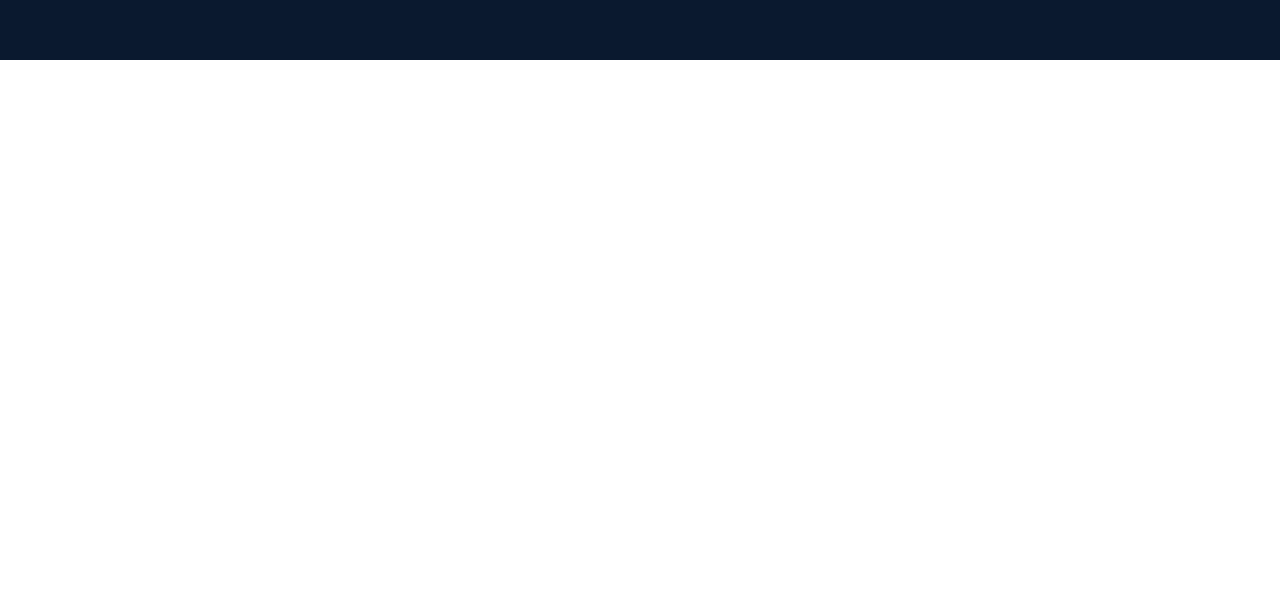
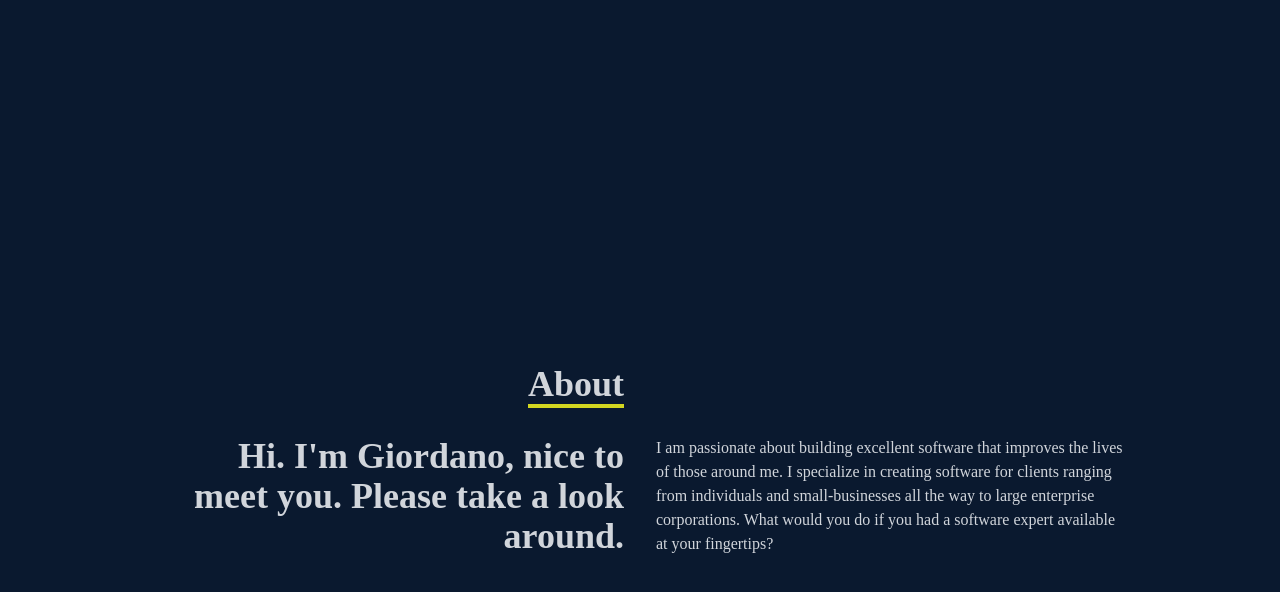
Before and after one commit to diazgio/diazgio.github.io, a React (Create React App) app: page / in a window 1280 px wide. Shown: the part 740-1332 px from the top of the page. Before the commit the page ends 800 px from the top, so only its background shows below. Built offline with nearby package versions, Linux system fonts and the light colour scheme.

Commit message:
About component finish

```diff
--- a/src/App.js
+++ b/src/App.js
@@ -1,11 +1,13 @@
 import Navbar from "./components/Navbar";
 import Home from "./components/Home";
+import About from "./components/About";
 
 function App() {
   return (
     <div>
       <Navbar />
       <Home />
+      <About />
     </div>
   );
 }
--- /dev/null
+++ b/src/components/About.jsx
@@ -0,0 +1,34 @@
+import React from 'react';
+
+const About = () => {
+  return (
+    <div name='about' className='w-full h-screen bg-[#0a192f] text-gray-300'>
+      <div className='flex flex-col justify-center items-center w-full h-full'>
+        <div className='max-w-[1000px] w-full grid grid-cols-2 gap-8'>
+          <div className='sm:text-right pb-8 pl-4'>
+            <p className='text-4xl font-bold inline border-b-4 border-[#D2D621]'>
+              About
+            </p>
+          </div>
+
+          <div></div>
+        </div>
+
+        <div className='max-w-[1000px] w-full grid sm:grid-cols-2 gap-8 px-4'>
+          <div className='sm:text-right text-4xl font-bold'>
+            <p>Hi. I'm Giordano, nice to meet you. Please take a look around.</p>
+          </div>
+          <div>
+            <p>I am passionate about building excellent software that improves
+            the lives of those around me. I specialize in creating software
+            for clients ranging from individuals and small-businesses all the
+            way to large enterprise corporations. What would you do if you had
+            a software expert available at your fingertips?</p>
+          </div>
+        </div>
+      </div>
+    </div>
+  )
+}
+
+export default About;
--- a/src/components/Home.jsx
+++ b/src/components/Home.jsx
@@ -1,5 +1,5 @@
-import React from 'react'
-import { HiArrowNarrowRight } from 'react-icons/hi'
+import React from 'react';
+import { HiArrowNarrowRight } from 'react-icons/hi';
 
 const Home = () => {
   return (
```
